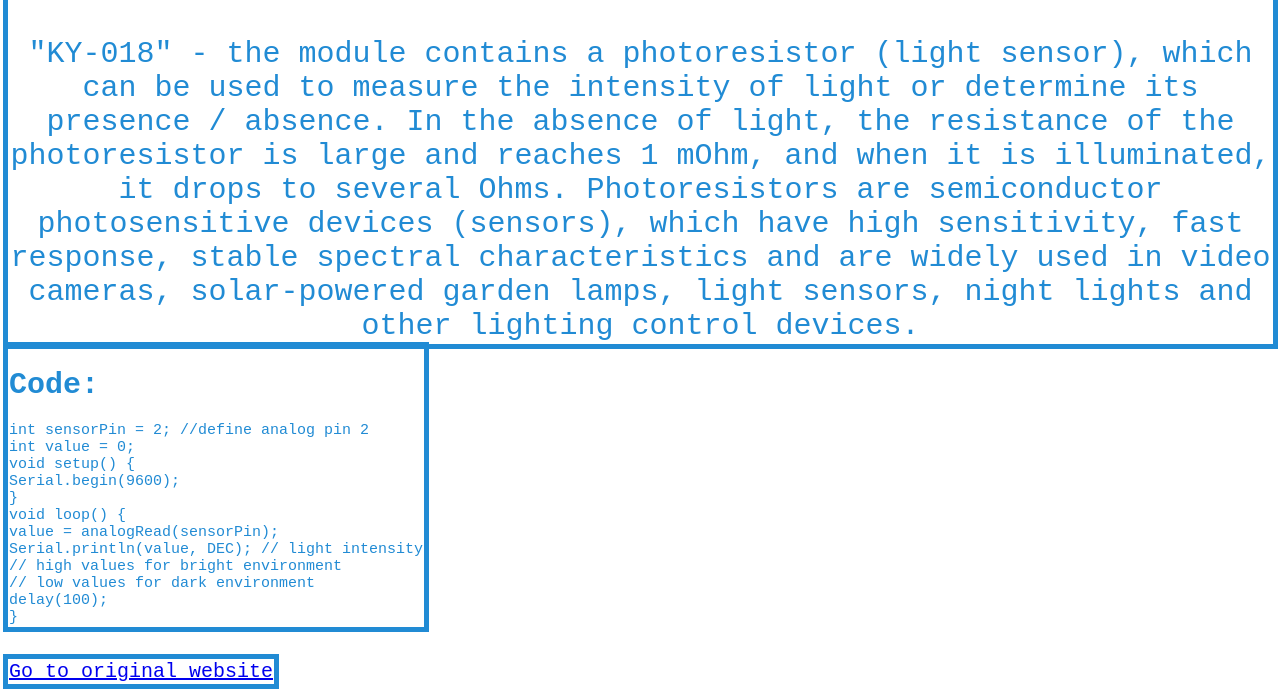
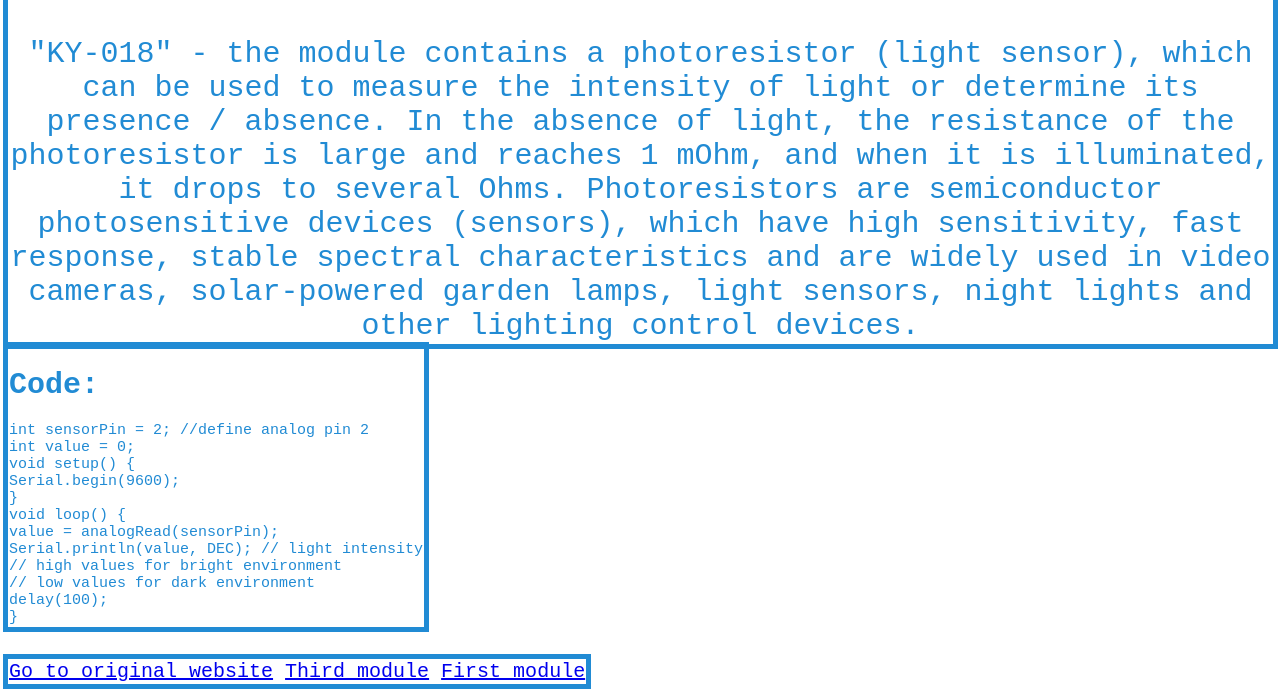
Before and after one commit to gruge/Arduino2, a plain HTML site: page index.html in a window 1280 px wide. Shown: the part 749-1440 px from the top of the page. Drawn offline with Linux system fonts and the light colour scheme.

Commit message:
Update index.html

```diff
--- a/index.html
+++ b/index.html
@@ -52,6 +52,8 @@ void loop() {</br>
 	<tr>
 	<td>
 		<a href="http://scrumpoker.eu/arduino/photoresistor.php">Go to original website</a>
+		<a href="https://gruge.github.io/Arduino3/">Third module</a>
+		<a href="https://gruge.github.io/Arduino1/">First module</a>
 	</td>
 	</tr>
 	</table>
```
